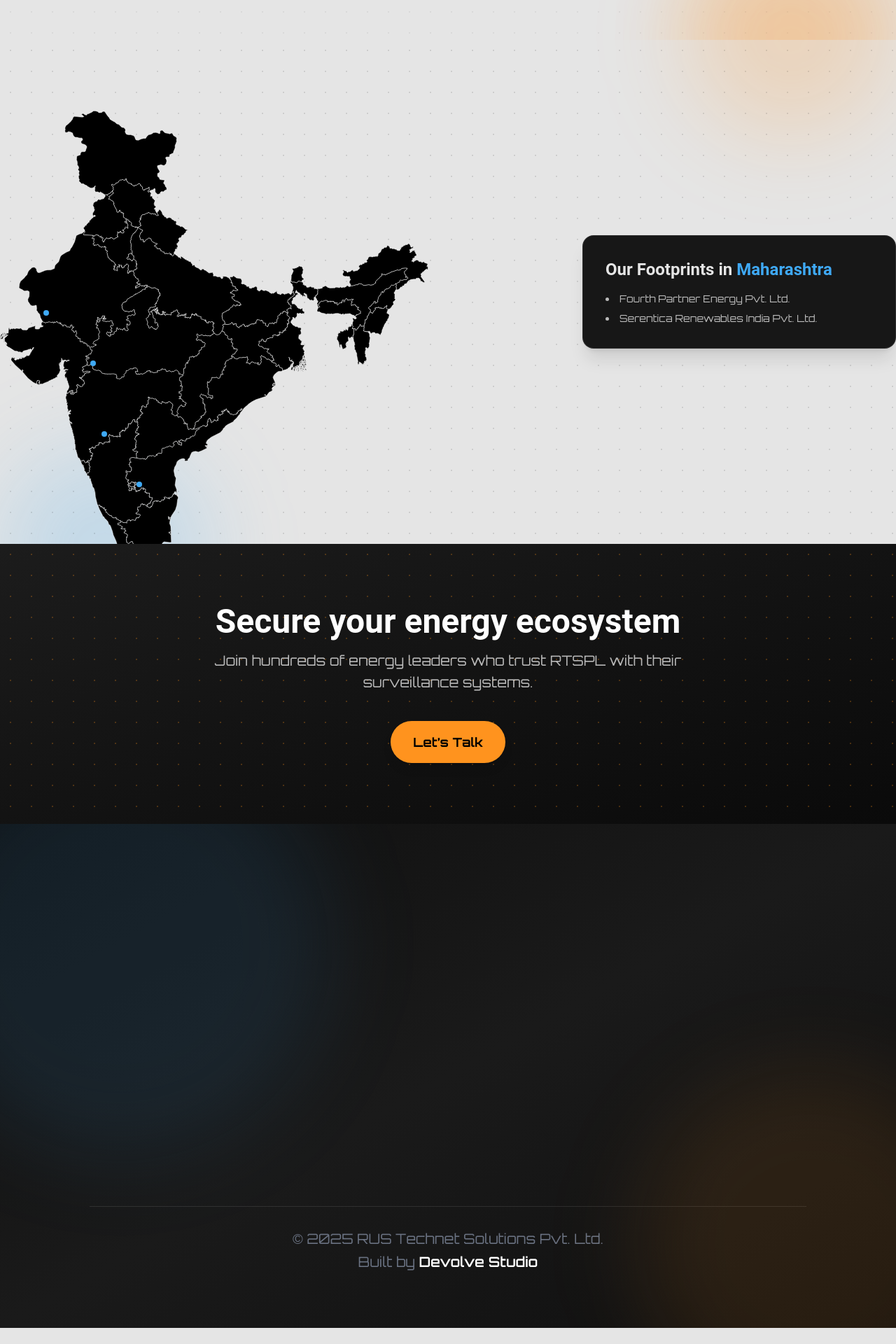
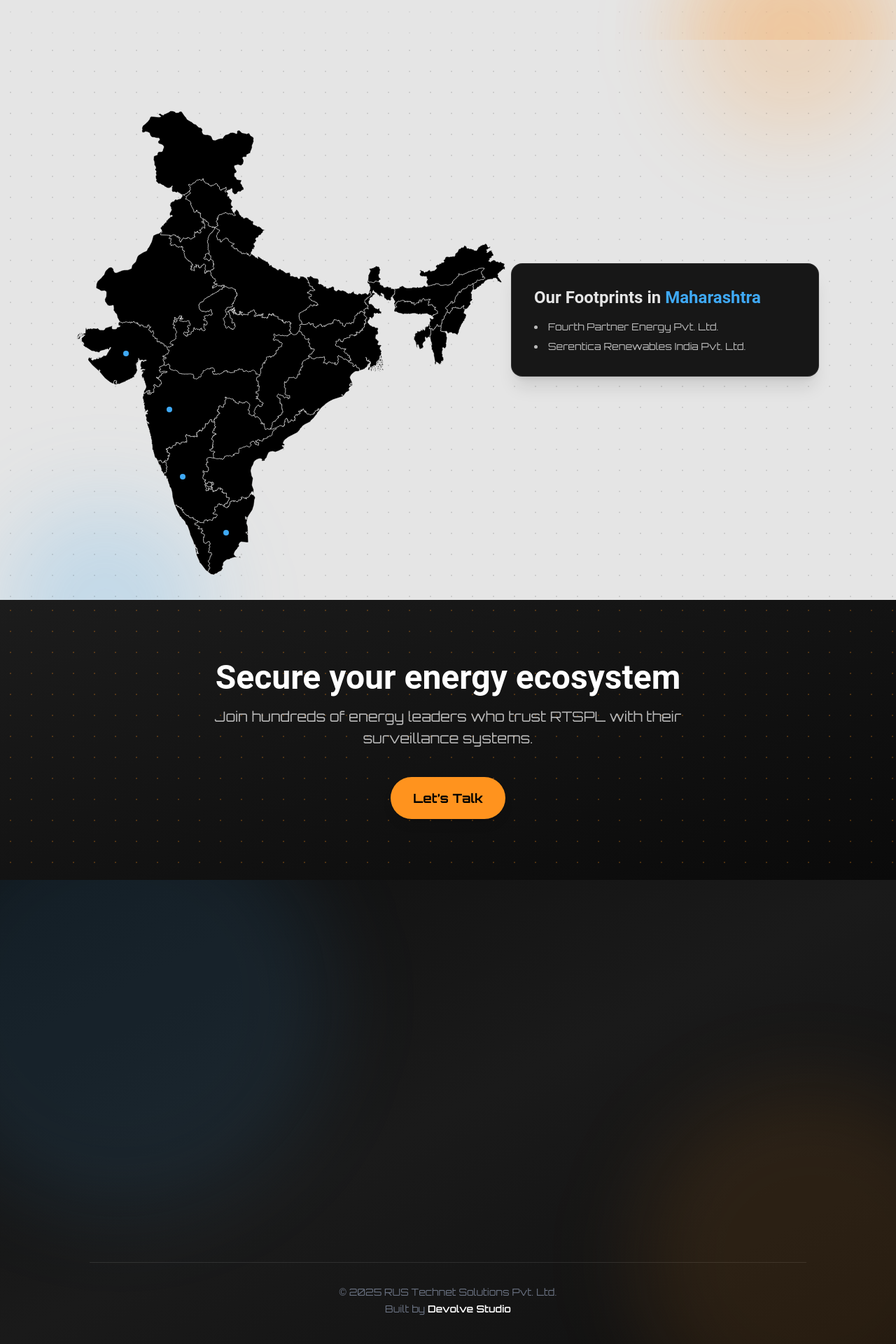
Before and after one commit to Devolve-Studio/rustechnet, a Next.js app: page /about in a window 1280 px wide. Shown: the part 3998-5918 px from the top of the page at 70% size. Before the commit the page ends 5895 px from the top, so only its background shows below. Built offline with nearby package versions, Linux system fonts and the light colour scheme.

Commit message:
minor fixes... map fixed

```diff
--- a/src/app/about/page.tsx
+++ b/src/app/about/page.tsx
@@ -10,8 +10,10 @@ import Timeline from "@/components/Timeline";
 import MissionSection from "@/components/MissionSection";
 import MapContent from "@/components/MapContent";
 import DirectorsMessage from "@/components/DirectorsMessage";
+import ProjectsScroller from "@/components/ProjectsScroller";
 
 export default function AboutUs() {
+
     return (
         <main className="bg-[var(--background)] text-[var(--foreground)] overflow-hidden">
             {/* Hero Section */}
@@ -160,8 +162,16 @@ export default function AboutUs() {
 
             <MissionSection />
 
+            <section className="relative bg-[var(--background)] text-[var(--foreground)] flex md:flex-row flex-col items-center justify-center">
+                {/* Decorative Blobs */}
+                <div className="absolute -bottom-40 left-0 w-[300px] h-[300px] bg-[#3fa9f5]/20 blur-3xl rounded-full animate-pulse-slow z-0" />
+                <div className="absolute -top-40 right-0 w-[300px] h-[300px] bg-[#ff931e]/20 blur-3xl rounded-full animate-pulse-slower z-0" />
+                <div className="absolute inset-0 dark:bg-[radial-gradient(#3fa9f5_1px,_transparent_1px)] dark:[background-size:30px_30px] dark:opacity-5 bg-[radial-gradient(#000000_1px,_transparent_1px)] [background-size:30px_30px] opacity-10 z-0" />
+
                 <MapContent
                 activeStates={["Gujarat", "Maharashtra", "Karnataka", "Tamil Nadu"]}
+            />
+                <ProjectsScroller
                     projects={[
                         {
                             state: "Gujarat",
@@ -196,8 +206,8 @@ export default function AboutUs() {
                                 "AMPLUS Iru Pvt. Ltd.",
                             ],
                         },
-                ]}
-            />
+                    ]} />
+            </section>
 
             <section className="min-h-[50vh] bg-gradient-to-br from-[#1c1c1c] to-[#0a0a0a] text-white flex flex-col items-center justify-center px-6 md:px-20 relative overflow-hidden">
                 <div className="absolute inset-0 w-full h-full bg-[radial-gradient(circle,_#ff931e_1px,_transparent_1px)] [background-size:30px_30px] opacity-10 z-0 animate-[pulse_10s_infinite]" />
--- a/src/components/ClientsScroller.tsx
+++ b/src/components/ClientsScroller.tsx
@@ -16,10 +16,39 @@ const logos = [
 
 export default function ClientsSliderInfinite() {
     return (
-        <div className="w-[70vw] mx-auto overflow-hidden py-10">
+        <section>
+            <div className="w-[70vw] mx-auto overflow-hidden py-10 hidden md:block">
                 <Swiper
                     spaceBetween={40}
                     slidesPerView={5}
+                    loop={true}
+                    speed={6000}
+                    autoplay={{delay: 0}}
+                    grabCursor={true}
+                    allowTouchMove={true}
+                >
+                    {[...logos, ...logos].map((logo, idx) => {
+                        return (
+                            <SwiperSlide key={idx}>
+                                <picture>
+                                    {/* Dark theme version (fallback) */}
+                                    <img
+                                        src={`/clients/${logo}`}
+                                        alt={`Client ${idx + 1}`}
+                                        draggable={false}
+                                        unselectable="on"
+                                        className="h-30 w-auto opacity-80 filter brightness-110 hover:opacity-100 hover:grayscale-0 transition duration-300 pointer-events-none select-none"
+                                    />
+                                </picture>
+                            </SwiperSlide>
+                        );
+                    })}
+                </Swiper>
+            </div>
+            <div className="w-[70vw] mx-auto overflow-hidden py-10 md:hidden block">
+                <Swiper
+                    spaceBetween={40}
+                    slidesPerView={3}
                     loop={true}
                     speed={6000}
                     autoplay={{ delay: 0 }}
@@ -44,5 +73,6 @@ export default function ClientsSliderInfinite() {
                     })}
                 </Swiper>
             </div>
+        </section>
     );
 }
--- a/src/components/Footer.tsx
+++ b/src/components/Footer.tsx
@@ -34,7 +34,7 @@ export default function Footer() {
     return (
         <footer
             ref={footerRef}
-            className="relative w-full bg-gradient-to-br from-[#0f0f0f] via-[#1a1a1a] to-[#0f0f0f] !text-sm text-white pt-28 pb-20 px-6 md:px-32 overflow-hidden"
+            className="relative w-full bg-gradient-to-br from-[#0f0f0f] via-[#1a1a1a] to-[#0f0f0f] !text-sm text-white pt-28 pb-10 px-6 md:px-32 overflow-hidden"
         >
             {/* Decorative SVGs */}
             <div className="absolute -top-32 -left-32 w-[600px] h-[600px] bg-[#3fa9f5]/10 blur-3xl rounded-full" />
@@ -148,9 +148,9 @@ export default function Footer() {
             </div>
 
             {/* Footer Bottom */}
-            <div className="mt-20 pt-8 border-t border-white/10 text-center !text-sm text-gray-500">
-                <p>© {new Date().getFullYear()} RUS Technet Solutions Pvt. Ltd.</p>
-                <p className="mt-1">
+            <div className="mt-20 pt-8 border-t border-white/10 text-center text-gray-500">
+                <p className="!text-sm">© {new Date().getFullYear()} RUS Technet Solutions Pvt. Ltd.</p>
+                <p className="mt-1 !text-sm">
                     Built by <a href="https://devolvestudio.space" target="_blank" className="text-white hover:text-[#3fa9f5] font-semibold">Devolve Studio</a>
                 </p>
             </div>
--- a/src/components/MapContent.tsx
+++ b/src/components/MapContent.tsx
@@ -3,14 +3,8 @@
 import { useEffect, useRef, useState } from "react";
 import { motion } from "framer-motion";
 
-interface Project {
-    state: string;
-    companies: string[];
-}
-
 interface ProjectMapProps {
     activeStates: string[];
-    projects: Project[];
 }
 
 const stateCoordinates: Record<string, { top: number; left: number }> = {
@@ -20,14 +14,14 @@ const stateCoordinates: Record<string, { top: number; left: number }> = {
     Bihar: { top: 40, left: 70 },
     Chhattisgarh: { top: 50, left: 65 },
     Goa: { top: 65, left: 45 },
-    Gujarat: { top: 53, left: 7 },
+    Gujarat: { top: 55, left: 10 },
     Haryana: { top: 30, left: 55 },
     "Himachal Pradesh": { top: 20, left: 55 },
     Jharkhand: { top: 45, left: 72 },
-    Karnataka: { top: 77, left: 17 },
+    Karnataka: { top: 77, left: 23 },
     Kerala: { top: 85, left: 52 },
     "Madhya Pradesh": { top: 50, left: 55 },
-    Maharashtra: { top: 63, left: 15 },
+    Maharashtra: { top: 65, left: 20 },
     Manipur: { top: 35, left: 93 },
     Meghalaya: { top: 33, left: 87 },
     Mizoram: { top: 40, left: 95 },
@@ -36,7 +30,7 @@ const stateCoordinates: Record<string, { top: number; left: number }> = {
     Punjab: { top: 25, left: 50 },
     Rajasthan: { top: 40, left: 40 },
     Sikkim: { top: 30, left: 75 },
-    "Tamil Nadu": { top: 87, left: 23 },
+    "Tamil Nadu": { top: 87, left: 33 },
     Telangana: { top: 65, left: 58 },
     Tripura: { top: 37, left: 90 },
     "Uttar Pradesh": { top: 35, left: 60 },
@@ -52,7 +46,7 @@ const stateCoordinates: Record<string, { top: number; left: number }> = {
     Lakshadweep: { top: 92, left: 40 },
 };
 
-export default function MapContent({ activeStates, projects }: ProjectMapProps) {
+export default function MapContent({ activeStates }: ProjectMapProps) {
     const mapRef = useRef<HTMLDivElement>(null);
     const [mapSize, setMapSize] = useState<{ width: number; height: number }>({ width: 0, height: 0 });
     const [currentIndex, setCurrentIndex] = useState(0);
@@ -70,26 +64,12 @@ export default function MapContent({ activeStates, projects }: ProjectMapProps)
         return () => window.removeEventListener("resize", updateMapSize);
     }, []);
 
-    useEffect(() => {
-        const interval = setInterval(() => {
-            setCurrentIndex((prev) => (prev + 1) % projects.length);
-        }, 4000);
-        return () => clearInterval(interval);
-    }, [projects.length]);
 
-    const currentProject = projects[currentIndex];
 
     return (
-        <section className="relative bg-[var(--background)] text-[var(--foreground)] flex items-center justify-center">
-            {/* Decorative Blobs */}
-            <div className="absolute -bottom-40 left-0 w-[300px] h-[300px] bg-[#3fa9f5]/20 blur-3xl rounded-full animate-pulse-slow z-0" />
-            <div className="absolute -top-40 right-0 w-[300px] h-[300px] bg-[#ff931e]/20 blur-3xl rounded-full animate-pulse-slower z-0" />
-            <div className="absolute inset-0 dark:bg-[radial-gradient(#3fa9f5_1px,_transparent_1px)] dark:[background-size:30px_30px] dark:opacity-5 bg-[radial-gradient(#000000_1px,_transparent_1px)] [background-size:30px_30px] opacity-10 z-0" />
-
-            {/* Map Section */}
             <div
                 ref={mapRef}
-                className="relative w-full max-w-4xl h-[90vh] bg-[url('/india.svg')] bg-contain bg-no-repeat bg-center"
+                className="relative w-[620px] h-[800px] bg-[url('/india.svg')] bg-contain bg-no-repeat bg-center"
             >
                 {mapSize.width > 0 &&
                     activeStates.map((state, idx) => {
@@ -118,8 +98,10 @@ export default function MapContent({ activeStates, projects }: ProjectMapProps)
                         );
                     })}
             </div>
+    );
+}
 
-            {/* Project Info Section */}
+{/* Project Info Section
             <motion.div
                 key={currentProject.state}
                 initial={{ opacity: 0, x: 30 }}
@@ -138,7 +120,4 @@ export default function MapContent({ activeStates, projects }: ProjectMapProps)
                         </li>
                     ))}
                 </ul>
-            </motion.div>
-        </section>
-    );
-}
+            </motion.div>*/}
--- /dev/null
+++ b/src/components/ProjectsScroller.tsx
@@ -0,0 +1,50 @@
+'use client'
+
+import { useEffect, useRef, useState } from "react";
+import { motion } from "framer-motion";
+
+interface Project {
+    state: string;
+    companies: string[];
+}
+
+interface ProjectMapProps {
+    projects: Project[];
+}
+
+export default function ProjectsScroller({ projects }: ProjectMapProps) {
+
+    const [currentIndex, setCurrentIndex] = useState(0);
+
+    useEffect(() => {
+            const interval = setInterval(() => {
+                setCurrentIndex((prev) => (prev + 1) % projects.length);
+            }, 4000);
+            return () => clearInterval(interval);
+        }, [projects.length]);
+
+    const currentProject = projects[currentIndex];
+    return (
+        <div className="w-[440px] md:mb-0 mb-10">
+        <motion.div
+            key={currentProject.state}
+            initial={{ opacity: 0, x: 30 }}
+            animate={{ opacity: 1, x: 0 }}
+            exit={{ opacity: 0, x: -30 }}
+            transition={{ duration: 0.7 }}
+            className="w-full max-w-md bg-[var(--foreground)] text-[var(--background)] p-6 sm:p-8 rounded-2xl shadow-xl backdrop-blur-md border border-white/10"
+        >
+            <h3 className="text-2xl font-bold mb-4">
+                Our Footprints in <span className="text-[#3fa9f5]">{currentProject.state}</span>
+            </h3>
+            <ul className="space-y-2 text-sm list-disc list-inside">
+                {currentProject.companies.map((company, idx) => (
+                    <li key={idx} className="opacity-80 hover:opacity-100 transition-all duration-300">
+                        {company}
+                    </li>
+                ))}
+            </ul>
+        </motion.div>
+        </div>
+    );
+}
```
Lines whose indentation alone changed are shown as unchanged.
